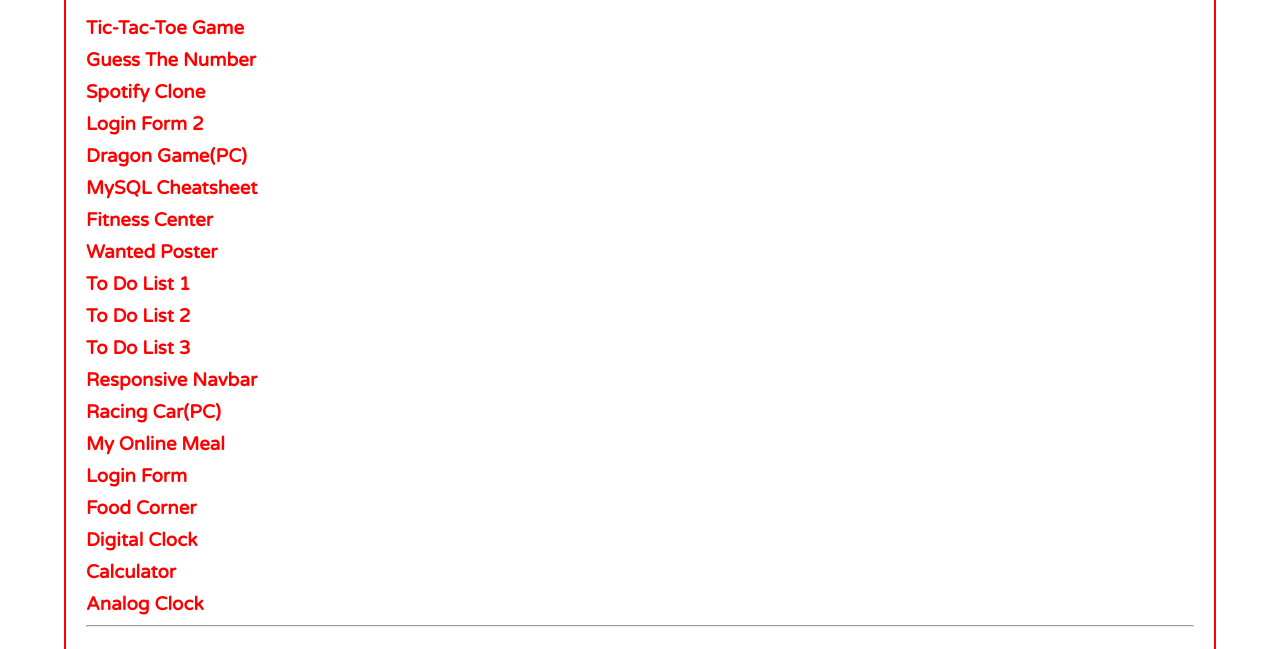
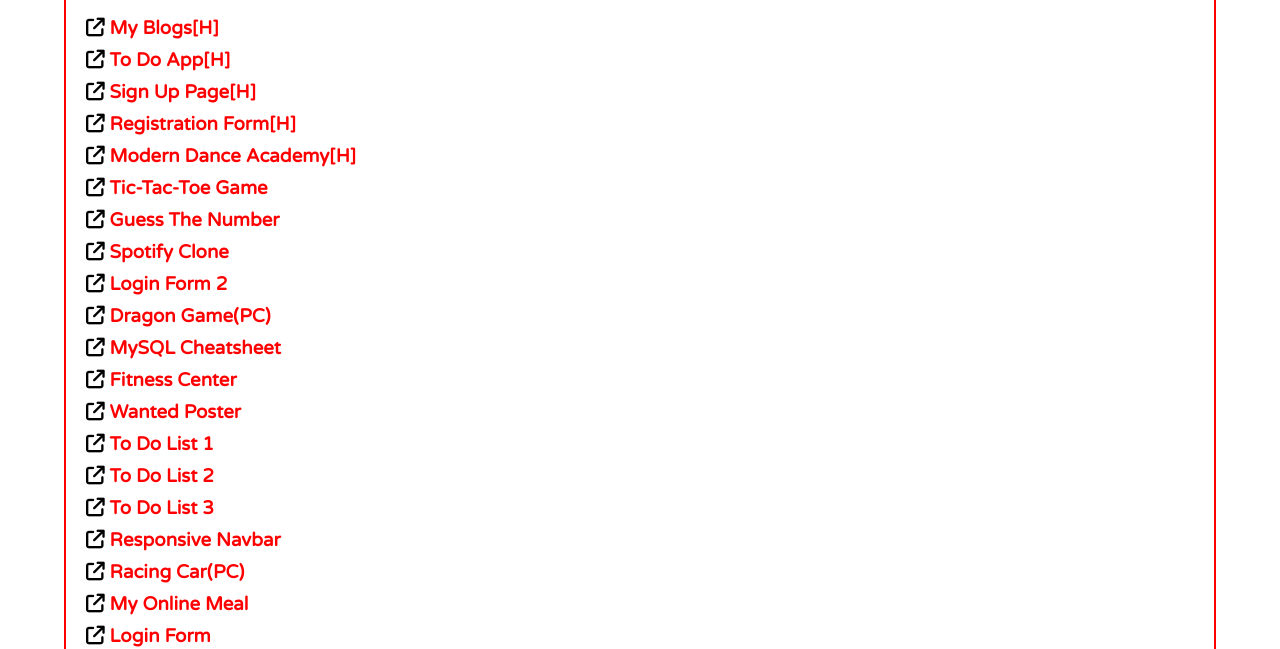
Before and after one commit to prashantyadav8301/myportfolio.github.io, a plain HTML site: page link.html in a window 1280 px wide. Shown: the part 313-962 px from the top of the page. Drawn offline with Linux system fonts and the light colour scheme; a web font is replaced by a local one.

Commit message:
Some projects added and styling.

```diff
--- a/link.html
+++ b/link.html
@@ -39,25 +39,30 @@
                 <h3><a href="https://github.com/prashantyadav8301"><i class="fa-brands fa-github"></i></a>GitHub</h3>
                 <hr>
                 <h1>Site Links</h1>
-                <h3><a href="https://tic-tac-toe.naivecoder.tech">Tic-Tac-Toe Game</a></h3>
-                <h3><a href="https://guessme.naivecoder.tech">Guess The Number</a></h3>
-                <h3><a href="https://spotify.naivecoder.tech">Spotify Clone</a></h3>
-                <h3><a href="https://loginform2.naivecoder.tech">Login Form 2</a></h3>
-                <h3><a href="https://dragongame.naivecoder.tech">Dragon Game(PC)</a></h3>
-                <h3><a href="https://cheatsheet.naivecoder.tech">MySQL Cheatsheet</a></h3>
-                <h3><a href="https://yadavfitnesscenter.naive-coder.me">Fitness Center</a></h3>
-                <h3><a href="https://wanted.naive-coder.me">Wanted Poster</a></h3>
-                <h3><a href="https://todolist.naive-coder.me">To Do List 1</a></h3>
-                <h3><a href="https://todolist2.naive-coder.me">To Do List 2</a></h3>
-                <h3><a href="https://todolist3.naive-coder.me">To Do List 3</a></h3>
-                <h3><a href="https://responsivenavbar.naive-coder.me">Responsive Navbar</a></h3>
-                <h3><a href="https://racingcar.naive-coder.me">Racing Car(PC)</a></h3>
-                <h3><a href="https://myonlinemeal.naive-coder.me">My Online Meal</a></h3>
-                <h3><a href="https://loginform.naive-coder.me">Login Form</a></h3>
-                <h3><a href="https://foodcorner.naive-coder.me">Food Corner</a></h3>
-                <h3><a href="https://digitalclock.naive-coder.me">Digital Clock</a></h3>
-                <h3><a href="https://calculator.naive-coder.me">Calculator</a></h3>
-                <h3><a href="https://clock.naive-coder.me">Analog Clock</a></h3>
+                <h3><i class="fa-solid fa-arrow-up-right-from-square"></i> <a href="https://blogpage-website.herokuapp.com">My Blogs[H]</a></h3>
+                <h3><i class="fa-solid fa-arrow-up-right-from-square"></i> <a href="https://dailytasks-v2.herokuapp.com">To Do App[H]</a></h3>
+                <h3><i class="fa-solid fa-arrow-up-right-from-square"></i> <a href="https://signup-page-01.herokuapp.com">Sign Up Page[H]</a></h3>
+                <h3><i class="fa-solid fa-arrow-up-right-from-square"></i> <a href="https://student-reg-form.herokuapp.com">Registration Form[H]</a></h3>
+                <h3><i class="fa-solid fa-arrow-up-right-from-square"></i> <a href="https://yadav-dance-academy.herokuapp.com">Modern Dance Academy[H]</a></h3>
+                <h3><i class="fa-solid fa-arrow-up-right-from-square"></i> <a href="https://tic-tac-toe.naivecoder.tech">Tic-Tac-Toe Game</a></h3>
+                <h3><i class="fa-solid fa-arrow-up-right-from-square"></i> <a href="https://guessme.naivecoder.tech">Guess The Number</a></h3>
+                <h3><i class="fa-solid fa-arrow-up-right-from-square"></i> <a href="https://spotify.naivecoder.tech">Spotify Clone</a></h3>
+                <h3><i class="fa-solid fa-arrow-up-right-from-square"></i> <a href="https://loginform2.naivecoder.tech">Login Form 2</a></h3>
+                <h3><i class="fa-solid fa-arrow-up-right-from-square"></i> <a href="https://dragongame.naivecoder.tech">Dragon Game(PC)</a></h3>
+                <h3><i class="fa-solid fa-arrow-up-right-from-square"></i> <a href="https://cheatsheet.naivecoder.tech">MySQL Cheatsheet</a></h3>
+                <h3><i class="fa-solid fa-arrow-up-right-from-square"></i> <a href="https://yadavfitnesscenter.naive-coder.me">Fitness Center</a></h3>
+                <h3><i class="fa-solid fa-arrow-up-right-from-square"></i> <a href="https://wanted.naive-coder.me">Wanted Poster</a></h3>
+                <h3><i class="fa-solid fa-arrow-up-right-from-square"></i> <a href="https://todolist.naive-coder.me">To Do List 1</a></h3>
+                <h3><i class="fa-solid fa-arrow-up-right-from-square"></i> <a href="https://todolist2.naive-coder.me">To Do List 2</a></h3>
+                <h3><i class="fa-solid fa-arrow-up-right-from-square"></i> <a href="https://todolist3.naive-coder.me">To Do List 3</a></h3>
+                <h3><i class="fa-solid fa-arrow-up-right-from-square"></i> <a href="https://responsivenavbar.naive-coder.me">Responsive Navbar</a></h3>
+                <h3><i class="fa-solid fa-arrow-up-right-from-square"></i> <a href="https://racingcar.naive-coder.me">Racing Car(PC)</a></h3>
+                <h3><i class="fa-solid fa-arrow-up-right-from-square"></i> <a href="https://myonlinemeal.naive-coder.me">My Online Meal</a></h3>
+                <h3><i class="fa-solid fa-arrow-up-right-from-square"></i> <a href="https://loginform.naive-coder.me">Login Form</a></h3>
+                <h3><i class="fa-solid fa-arrow-up-right-from-square"></i> <a href="https://foodcorner.naive-coder.me">Food Corner</a></h3>
+                <h3><i class="fa-solid fa-arrow-up-right-from-square"></i> <a href="https://digitalclock.naive-coder.me">Digital Clock</a></h3>
+                <h3><i class="fa-solid fa-arrow-up-right-from-square"></i> <a href="https://calculator.naive-coder.me">Calculator</a></h3>
+                <h3><i class="fa-solid fa-arrow-up-right-from-square"></i> <a href="https://clock.naive-coder.me">Analog Clock</a></h3>
                 <hr>
                 <h1>Social Media</h1>
                 <h3><a href="https://www.instagram.com/_p.r.a.s.h.a.n.t_01_/"><i class="fa-brands fa-instagram"></i></a>Instagram</h3>
--- a/style.css
+++ b/style.css
@@ -61,11 +61,14 @@ font-family: 'Varela Round', sans-serif;
 
 .devPic img {
     width: 15vw;
+    border-radius: 100%;
+    border: 5px solid yellow;
+    box-shadow: 0px 0px 15px 0px;
 }
 
 .devPic{
     margin: auto 0;
-    box-shadow: 20px 20px 15px 10px;
+
 }
 
 .devInfo {
@@ -295,7 +298,6 @@ form div .form-control {
 @media screen and (max-width:425px) {
     .devPic img {
         width: 10em;
-        box-shadow: 20px 20px 10px;
     }
 
     .btn-sm {
```
Also changed, not shown: index.html (+2 -2 lines), projects.html (+7 -0 lines).
